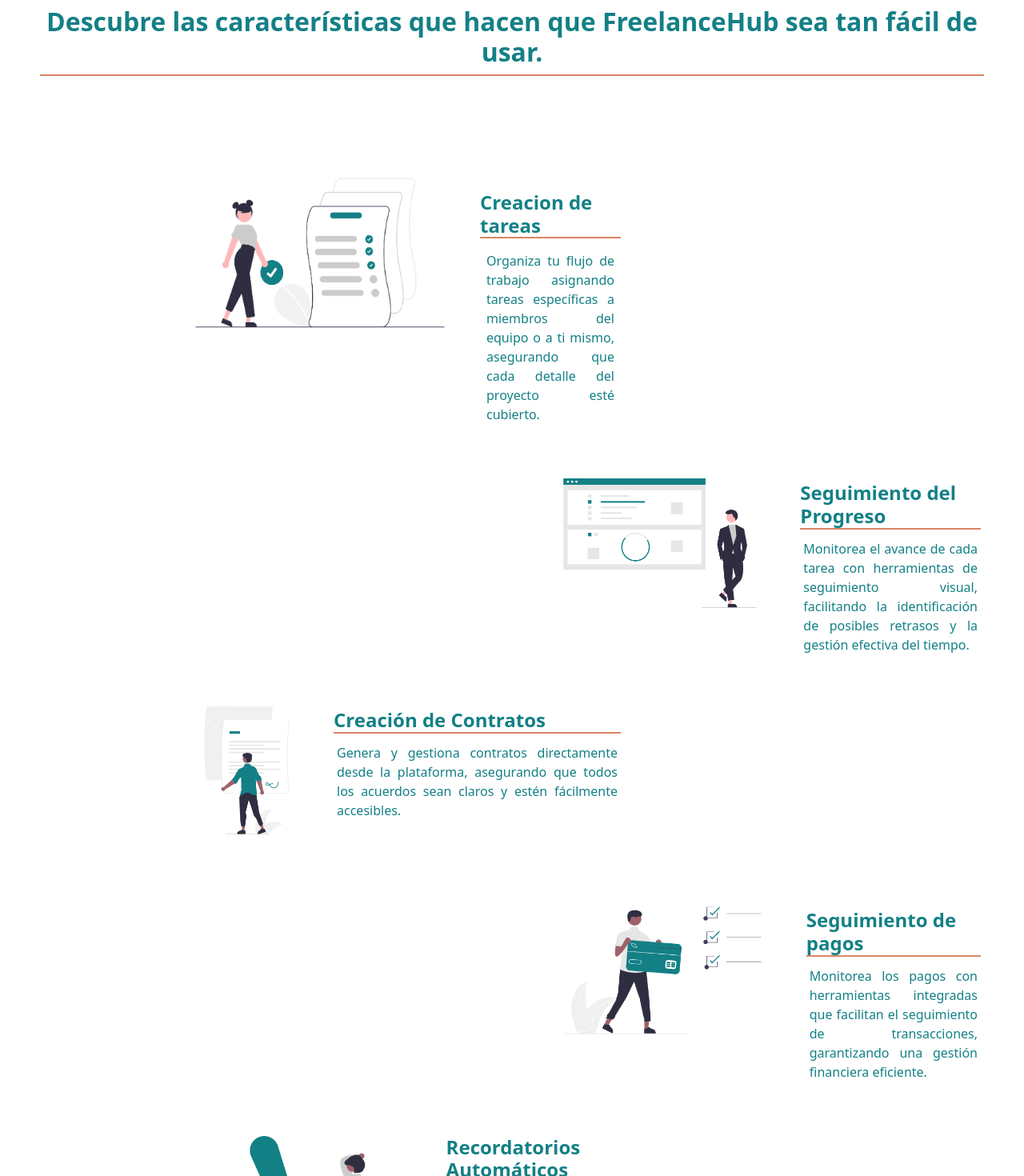
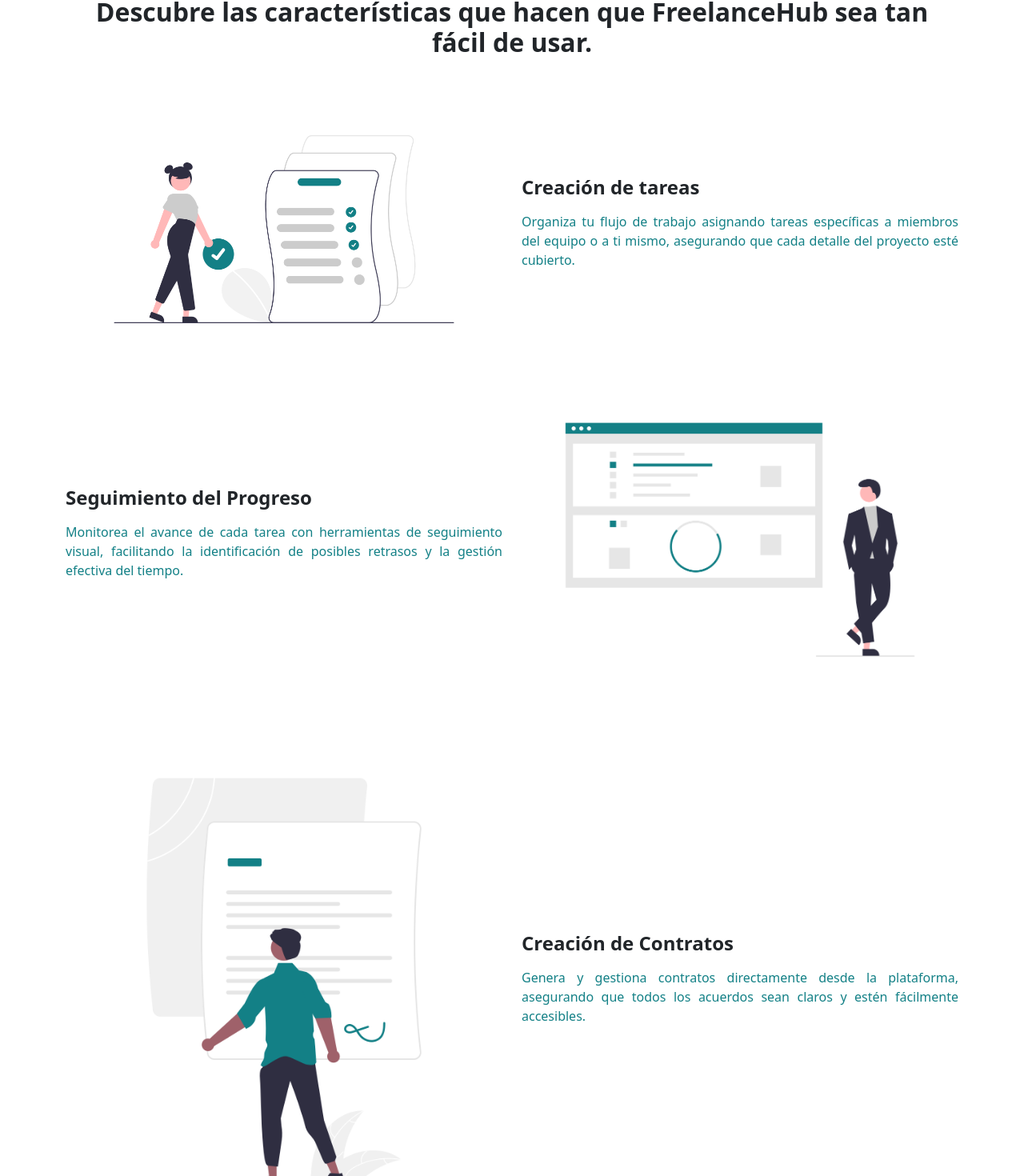
Before and after one commit to maxdenuevo/FreelanceHub-front, a React (Vite) app: page / in a window 1280 px wide. Shown: the part 878-2348 px from the top of the page at 80% size. Built offline with nearby package versions, Linux system fonts and the light colour scheme.

Commit message:
refactor: Update image sizes and alignment in Servicios component

```diff
--- a/src/App.css
+++ b/src/App.css
@@ -83,36 +83,26 @@
   margin-right: 50px;
 }
 
-.img-servicios {
-  width: 400px;
-  height: 250px;
-}
-
+.img-servicios,
 .img-servicios2 {
-  width: 400px;
-  height: 250px;
+  max-width: 100%;
+  height: auto;
 }
 
 .herramientas-home {
-  width: 45%;
-  display: flex;
-  margin-left: 200px;
+  margin-right: 10%;
+  margin-left: 10%;
 }
 
-.herramientas-home h4{
+.herramientas-home h4,
+.herramientas-home2 h4 {
   border-bottom: 2px solid #DC8665;
   color: #138086;
+  margin-top: 1rem;
+  padding-bottom: 0.5rem;
 }
-
 .herramientas-home2 {
-  width: 45%;
-  display: flex;
-  margin-left: 650px;
-}
-
-.herramientas-home2 h4{
-  border-bottom: 2px solid #DC8665;
-  color: #138086;
+  margin-left: 10%;
 }
 
 #piedepagina {
@@ -627,3 +617,15 @@
   background-color: #dc876599;
   color: white;
 }
+
+@media (max-width: 767px) {
+  .titulo-servicios {
+    margin-left: 15px;
+    margin-right: 15px;
+  }
+
+  .herramientas-home,
+  .herramientas-home2 {
+    text-align: center;
+  }
+}
--- a/src/components/Servicios.jsx
+++ b/src/components/Servicios.jsx
@@ -6,46 +6,32 @@
 import Recordatorio from '../images/Recordatorio.png'
 
 function Servicios() {
+  const services = [
+    { img: Tareas, title: "Creación de tareas", description: "Organiza tu flujo de trabajo asignando tareas específicas a miembros del equipo o a ti mismo, asegurando que cada detalle del proyecto esté cubierto." },
+    { img: Progreso, title: "Seguimiento del Progreso", description: "Monitorea el avance de cada tarea con herramientas de seguimiento visual, facilitando la identificación de posibles retrasos y la gestión efectiva del tiempo." },
+    { img: Contrato, title: "Creación de Contratos", description: "Genera y gestiona contratos directamente desde la plataforma, asegurando que todos los acuerdos sean claros y estén fácilmente accesibles." },
+    { img: Pago, title: "Seguimiento de pagos", description: "Monitorea los pagos con herramientas integradas que facilitan el seguimiento de transacciones, garantizando una gestión financiera eficiente." },
+    { img: Recordatorio, title: "Recordatorios Automáticos", description: "Establece recordatorios para fechas importantes, entregas de tareas o pagos pendientes, para que nunca pierdas un plazo crucial y mantengas tu proyecto siempre a tiempo." }
+  ];
+
   return (
-    <div className="servicios-home">
-        <div className="titulo-servicios mb-5">
-            <h2><strong>Descubre las características que hacen que FreelanceHub sea tan fácil de usar.</strong></h2>
+    <div className="container py-5">
+      <div className="row mb-5">
+        <div className="col-12 text-center">
+          <h2 className="fw-bold">Descubre las características que hacen que FreelanceHub sea tan fácil de usar.</h2>
         </div>
-        <div className="herramientas-home pt-5">
-        <img className="img-servicios" src={Tareas} alt=""/>
-        <div>
-        <h4 className="pt-5"><strong>Creacion de tareas</strong></h4>
-        <p className="p-2">Organiza tu flujo de trabajo asignando tareas específicas a miembros del equipo o a ti mismo, asegurando que cada detalle del proyecto esté cubierto.</p>
+      </div>
+      {services.map((service, index) => (
+        <div key={index} className={`row align-items-center mb-5 ${index % 2 !== 0 ? 'flex-row-reverse' : ''}`}>
+          <div className="col-md-6 mb-3 mb-md-0">
+            <img className="img-fluid" src={service.img} alt={service.title} />
+          </div>
+          <div className="col-md-6">
+            <h4 className="fw-bold mb-3">{service.title}</h4>
+            <p>{service.description}</p>
+          </div>
         </div>
-        </div>
-        <div className="herramientas-home2">
-        <img className="img-servicios2 p-4" src={Progreso} alt=""/>
-        <div>
-        <h4 className="pt-5"><strong>Seguimiento del Progreso</strong></h4>
-        <p className="p-1">Monitorea el avance de cada tarea con herramientas de seguimiento visual, facilitando la identificación de posibles retrasos y la gestión efectiva del tiempo.</p>
-        </div>
-        </div>
-        <div className="herramientas-home">
-        <img className="img-servicios p-4" src={Contrato} alt=""/>
-        <div>
-        <h4 className="pt-5"><strong>Creación de Contratos</strong></h4>
-        <p className="p-1">Genera y gestiona contratos directamente desde la plataforma, asegurando que todos los acuerdos sean claros y estén fácilmente accesibles.</p>
-        </div>
-        </div>
-        <div className="herramientas-home2">
-        <img className="img-servicios p-4" src={Pago} alt=""/>
-        <div>
-        <h4 className="pt-5"><strong>Seguimiento de pagos</strong></h4>
-        <p className="p-1">Monitorea los pagos con herramientas integradas que facilitan el seguimiento de transacciones, garantizando una gestión financiera eficiente.</p>
-        </div>
-        </div>
-        <div className="herramientas-home">
-        <img className="img-servicios2 p-4" src={Recordatorio} alt=""/>
-        <div>
-        <h4 className="pt-5"><strong>Recordatorios Automáticos</strong></h4>
-        <p className="p-1">Establece recordatorios para fechas importantes, entregas de tareas o pagos pendientes, para que nunca pierdas un plazo crucial y mantengas tu proyecto siempre a tiempo.</p>
-        </div>
-        </div>
+      ))}
     </div>
   );
 }
```
